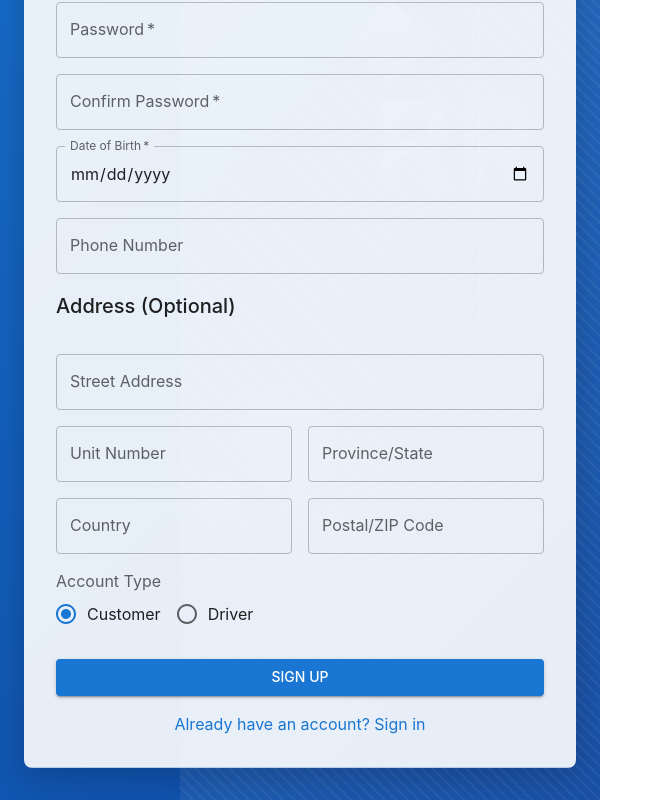
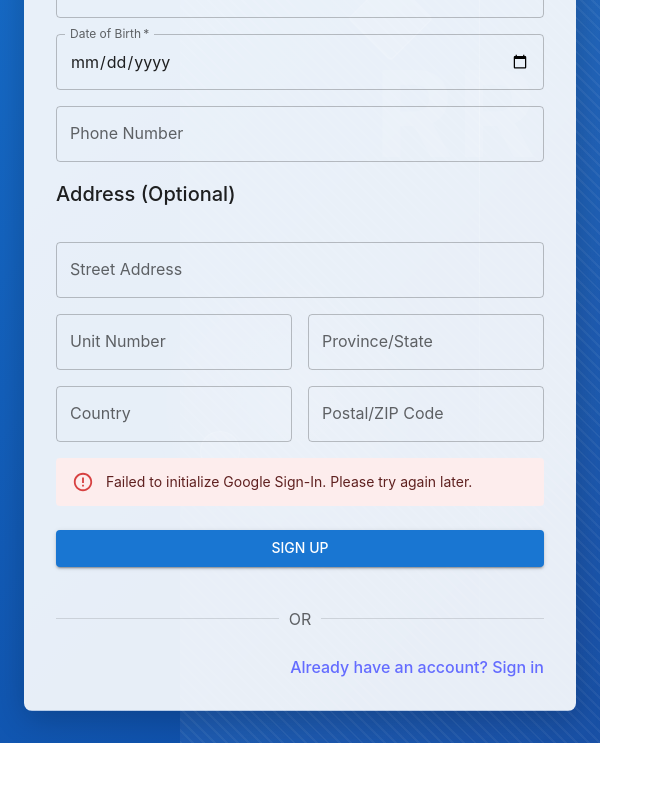
Before and after one commit to Tanmay-Patel2004/RapidReach, a React (Vite) app in the folder frontend/: page /signup in a window 1280 px wide. Shown: the part 514-1314 px from the top of the page, without its empty margins (0-663 px from the left). After the commit the page ends 1257 px from the top, so only its background shows below. Built offline with nearby package versions, Linux system fonts and the light colour scheme.

Commit message:
register Page fixed and Google Sign in fixed

```diff
--- a/frontend/package.json
+++ b/frontend/package.json
@@ -13,6 +13,7 @@
     "@emotion/react": "^11.14.0",
     "@emotion/styled": "^11.14.0",
     "@mui/icons-material": "^6.4.5",
+    "@mui/lab": "^6.0.0-beta.29",
     "@mui/material": "^6.4.5",
     "@mui/x-data-grid": "^7.27.2",
     "@reduxjs/toolkit": "^2.6.0",
--- a/frontend/src/pages/SignUpPage.jsx
+++ b/frontend/src/pages/SignUpPage.jsx
@@ -16,8 +16,15 @@ import {
   FormLabel,
   Grid,
   Divider,
+  Dialog,
+  DialogTitle,
+  DialogContent,
+  DialogContentText,
+  DialogActions,
 } from "@mui/material";
+import { LoadingButton } from "@mui/lab";
 import GoogleIcon from "@mui/icons-material/Google";
+import { Link as RouterLink } from "react-router-dom";
 
 // Add BASE_URL constant
 const BASE_URL = "http://localhost:3000/api";
@@ -27,6 +34,7 @@ const GOOGLE_CLIENT_ID =
 const SignUpPage = () => {
   const navigate = useNavigate();
   const [loading, setLoading] = useState(false);
+  const [openSuccessDialog, setOpenSuccessDialog] = useState(false);
   const [formData, setFormData] = useState({
     firstName: "",
     lastName: "",
@@ -34,7 +42,6 @@ const SignUpPage = () => {
     password: "",
     confirmPassword: "",
     dateOfBirth: "",
-    role_id: "67bb9c6aee11822f1295c3e3",
     phoneNumber: "",
     address: {
       street: "",
@@ -82,9 +89,8 @@ const SignUpPage = () => {
           callback: handleGoogleResponse,
           auto_select: false,
           cancel_on_tap_outside: true,
-          context: "signup",
+          context: "signin",
           ux_mode: "popup",
-          hosted_domain: "gmail.com",
         });
 
         const buttonElement = document.getElementById("googleSignInButton");
@@ -93,7 +99,7 @@ const SignUpPage = () => {
             type: "standard",
             theme: "outline",
             size: "large",
-            text: "continue_with",
+            text: "signin_with",
             shape: "rectangular",
             logo_alignment: "center",
             width: buttonElement.offsetWidth,
@@ -145,35 +151,27 @@ const SignUpPage = () => {
           "Content-Type": "application/json",
         },
         body: JSON.stringify({ idToken: googleToken }),
-        credentials: "include",
       });
 
       const data = await backendResponse.json();
       console.log("Backend response:", data);
 
       if (backendResponse.ok) {
-        // Store user data and token
-        localStorage.setItem("token", data.token);
-        localStorage.setItem(
-          "user",
-          JSON.stringify({
-            id: data._id,
-            firstName: data.firstName,
-            lastName: data.lastName,
-            email: data.email,
-            profilePicture: data.profilePicture,
-            role: data.role_id.name,
-          })
-        );
+        // Store user data in the exact format expected by Navbar
+        const userData = {
+          id: data.data._id,
+          firstName: data.data.firstName,
+          lastName: data.data.lastName,
+          email: data.data.email,
+          role_id: data.data.role_id,
+        };
 
-        // Redirect based on user role
-        if (data.role_id.name === "customer") {
-          navigate("/customer/dashboard");
-        } else if (data.role_id.name === "driver") {
-          navigate("/driver/dashboard");
-        } else {
-          navigate("/dashboard"); // fallback dashboard route
-        }
+        // Store token and user data
+        localStorage.setItem("token", data.data.token);
+        localStorage.setItem("user", JSON.stringify(userData));
+
+        // Force a full page reload and redirect to dashboard
+        window.location.replace("/customer/dashboard");
       } else {
         throw new Error(data.message || "Google sign-in failed");
       }
@@ -220,6 +218,11 @@ const SignUpPage = () => {
     });
   };
 
+  const handleCloseSuccessDialog = () => {
+    setOpenSuccessDialog(false);
+    navigate("/customer/dashboard");
+  };
+
   const handleSubmit = async (e) => {
     e.preventDefault();
     setLoading(true);
@@ -231,14 +234,22 @@ const SignUpPage = () => {
       return;
     }
 
-    // Create the exact payload that the backend expects
+    // Create the exact payload that matches your backend expectations
     const requestPayload = {
       firstName: formData.firstName.trim(),
       lastName: formData.lastName.trim(),
       email: formData.email.trim(),
       password: formData.password,
       dateOfBirth: formData.dateOfBirth,
-      role_id: formData.role_id,
+      role_id: "67bb9c6aee11822f1295c3e3", // Default customer role ID
+      phoneNumber: formData.phoneNumber || null,
+      address: {
+        street: formData.address.street || null,
+        unitNumber: formData.address.unitNumber || null,
+        province: formData.address.province || null,
+        country: formData.address.country || null,
+        zipCode: formData.address.zipCode || null,
+      },
     };
 
     // Validate required fields
@@ -248,7 +259,6 @@ const SignUpPage = () => {
       "email",
       "password",
       "dateOfBirth",
-      "role_id",
     ];
     const emptyFields = requiredFields.filter(
       (field) => !requestPayload[field]
@@ -308,9 +318,20 @@ const SignUpPage = () => {
       console.log("Registration response:", data);
 
       if (response.ok) {
-        // If you want to handle the token, you can store it here
-        // localStorage.setItem('token', data.token);
-        navigate("/login"); // Redirect to login page after successful registration
+        // Store user data and token
+        localStorage.setItem("token", data.data.token);
+        localStorage.setItem(
+          "user",
+          JSON.stringify({
+            id: data.data._id,
+            name: data.data.name,
+            email: data.data.email,
+            role_id: data.data.role_id,
+          })
+        );
+
+        // Show success dialog instead of immediate navigation
+        setOpenSuccessDialog(true);
       } else {
         throw new Error(data.message || "Registration failed");
       }
@@ -408,33 +429,15 @@ const SignUpPage = () => {
             Sign Up
           </Typography>
 
-          {/* Google Sign In Button */}
-          <div
-            id="googleSignInButton"
-            style={{
-              width: "100%",
-              marginBottom: "24px",
-            }}
-          />
-
-          <Divider sx={{ width: "100%", mb: 3 }}>
-            <Typography color="textSecondary">OR</Typography>
-          </Divider>
-
-          {error && (
-            <Alert severity="error" sx={{ width: "100%", mb: 2 }}>
-              {error}
-            </Alert>
-          )}
-
-          <Box component="form" onSubmit={handleSubmit} sx={{ width: "100%" }}>
+          <Box component="form" onSubmit={handleSubmit} sx={{ mt: 3 }}>
             <Grid container spacing={2}>
               <Grid item xs={12} sm={6}>
                 <TextField
+                  name="firstName"
                   required
                   fullWidth
                   label="First Name"
-                  name="firstName"
+                  autoFocus
                   value={formData.firstName}
                   onChange={handleChange}
                 />
@@ -464,8 +467,8 @@ const SignUpPage = () => {
                 <TextField
                   required
                   fullWidth
+                  name="password"
                   label="Password"
-                  name="password"
                   type="password"
                   value={formData.password}
                   onChange={handleChange}
@@ -475,8 +478,8 @@ const SignUpPage = () => {
                 <TextField
                   required
                   fullWidth
+                  name="confirmPassword"
                   label="Confirm Password"
-                  name="confirmPassword"
                   type="password"
                   value={formData.confirmPassword}
                   onChange={handleChange}
@@ -486,8 +489,8 @@ const SignUpPage = () => {
                 <TextField
                   required
                   fullWidth
+                  name="dateOfBirth"
                   label="Date of Birth"
-                  name="dateOfBirth"
                   type="date"
                   value={formData.dateOfBirth}
                   onChange={handleChange}
@@ -499,11 +502,10 @@ const SignUpPage = () => {
               <Grid item xs={12}>
                 <TextField
                   fullWidth
+                  name="phoneNumber"
                   label="Phone Number"
-                  name="phoneNumber"
                   value={formData.phoneNumber}
                   onChange={handleChange}
-                  placeholder="+1 (123) 456-7890"
                 />
               </Grid>
 
@@ -516,8 +518,8 @@ const SignUpPage = () => {
               <Grid item xs={12}>
                 <TextField
                   fullWidth
+                  name="address.street"
                   label="Street Address"
-                  name="address.street"
                   value={formData.address.street}
                   onChange={handleChange}
                 />
@@ -525,8 +527,8 @@ const SignUpPage = () => {
               <Grid item xs={12} sm={6}>
                 <TextField
                   fullWidth
+                  name="address.unitNumber"
                   label="Unit Number"
-                  name="address.unitNumber"
                   value={formData.address.unitNumber}
                   onChange={handleChange}
                 />
@@ -534,8 +536,8 @@ const SignUpPage = () => {
               <Grid item xs={12} sm={6}>
                 <TextField
                   fullWidth
+                  name="address.province"
                   label="Province/State"
-                  name="address.province"
                   value={formData.address.province}
                   onChange={handleChange}
                 />
@@ -543,8 +545,8 @@ const SignUpPage = () => {
               <Grid item xs={12} sm={6}>
                 <TextField
                   fullWidth
+                  name="address.country"
                   label="Country"
-                  name="address.country"
                   value={formData.address.country}
                   onChange={handleChange}
                 />
@@ -552,55 +554,73 @@ const SignUpPage = () => {
               <Grid item xs={12} sm={6}>
                 <TextField
                   fullWidth
+                  name="address.zipCode"
                   label="Postal/ZIP Code"
-                  name="address.zipCode"
                   value={formData.address.zipCode}
                   onChange={handleChange}
                 />
               </Grid>
-
-              <Grid item xs={12}>
-                <FormControl component="fieldset">
-                  <FormLabel component="legend">Account Type</FormLabel>
-                  <RadioGroup
-                    row
-                    name="role"
-                    defaultValue="customer"
-                    onChange={handleRoleChange}>
-                    <FormControlLabel
-                      value="customer"
-                      control={<Radio />}
-                      label="Customer"
-                    />
-                    <FormControlLabel
-                      value="driver"
-                      control={<Radio />}
-                      label="Driver"
-                    />
-                  </RadioGroup>
-                </FormControl>
-              </Grid>
             </Grid>
 
-            <Button
+            {error && (
+              <Alert severity="error" sx={{ mt: 2 }}>
+                {error}
+              </Alert>
+            )}
+
+            <LoadingButton
               type="submit"
               fullWidth
               variant="contained"
-              sx={{ mt: 3, mb: 2 }}
-              disabled={loading}>
-              {loading ? <CircularProgress size={24} /> : "Sign Up"}
-            </Button>
+              loading={loading}
+              sx={{ mt: 3, mb: 2 }}>
+              Sign Up
+            </LoadingButton>
 
-            <Box sx={{ textAlign: "center" }}>
-              <Link to="/login" style={{ textDecoration: "none" }}>
-                <Typography color="primary">
+            <div
+              id="googleSignInButton"
+              style={{ width: "100%", marginBottom: "24px" }}
+            />
+
+            <Divider sx={{ width: "100%", mb: 3 }}>
+              <Typography color="textSecondary">OR</Typography>
+            </Divider>
+
+            <Grid container justifyContent="flex-end">
+              <Grid item>
+                <Link component={RouterLink} to="/login" variant="body2">
                   Already have an account? Sign in
-                </Typography>
-              </Link>
-            </Box>
+                </Link>
+              </Grid>
+            </Grid>
           </Box>
         </Paper>
       </Container>
+
+      {/* Success Dialog */}
+      <Dialog
+        open={openSuccessDialog}
+        onClose={handleCloseSuccessDialog}
+        aria-labelledby="alert-dialog-title"
+        aria-describedby="alert-dialog-description">
+        <DialogTitle id="alert-dialog-title">
+          {"Registration Successful! 🎉"}
+        </DialogTitle>
+        <DialogContent>
+          <DialogContentText id="alert-dialog-description">
+            Your account has been created successfully. Click OK to proceed to
+            your dashboard.
+          </DialogContentText>
+        </DialogContent>
+        <DialogActions>
+          <Button
+            onClick={handleCloseSuccessDialog}
+            variant="contained"
+            autoFocus>
+            OK
+          </Button>
+        </DialogActions>
+      </Dialog>
 
       {/* Decorative circles */}
       <Box
```
Also changed, not shown: 1 other file (tests, documents, lock files or other folders).
